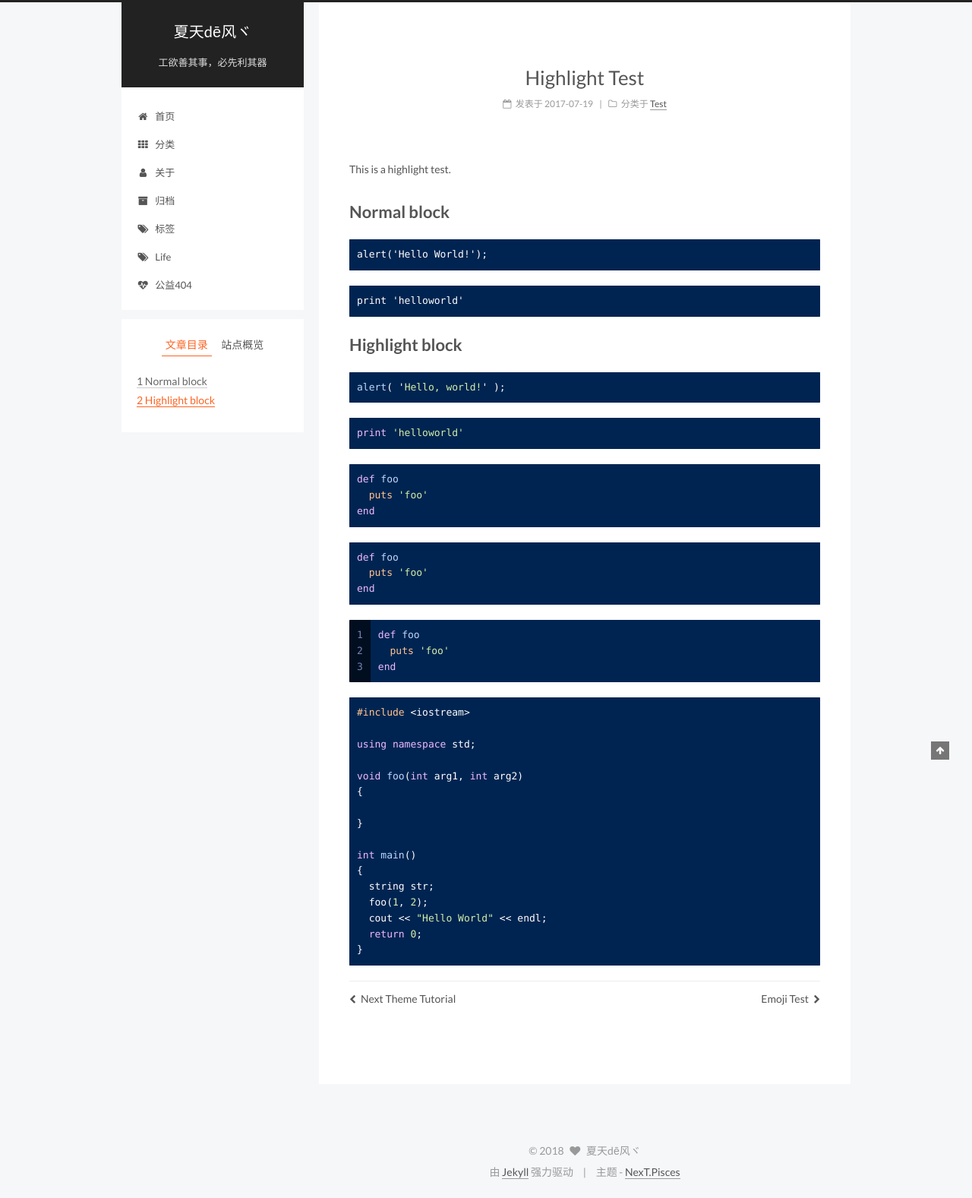
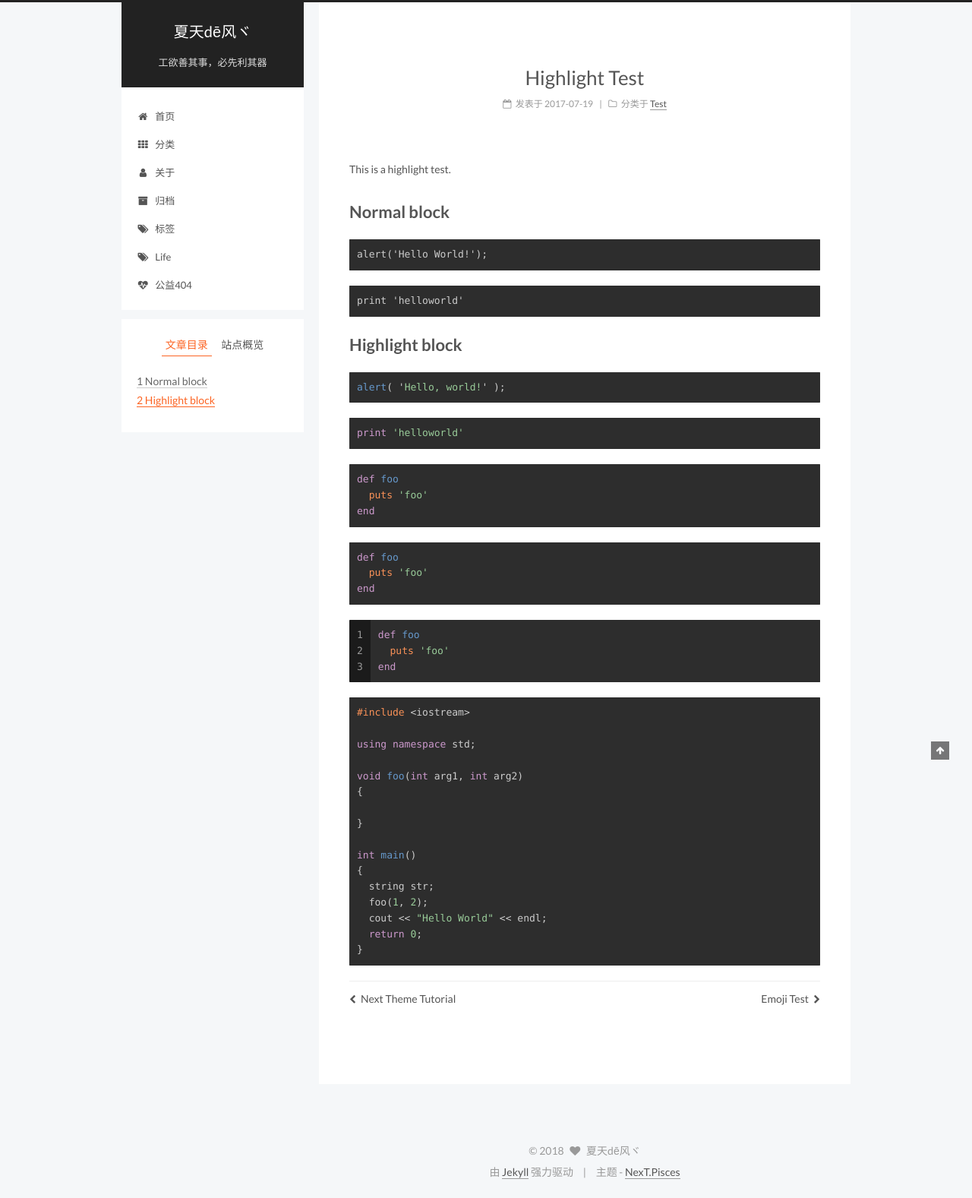
Before and after one commit to biezz/biezz.github.io, a Jekyll site: the page built from _posts/2017-07-19-highlight-test.md, in a window 1280 px wide. Shown: the whole page at 76% size. Built offline with Jekyll 4.4.1, drawn with Linux system fonts in a browser that asks for light colours.

Commit message:
Update _config.yml

```diff
--- a/_config.yml
+++ b/_config.yml
@@ -356,7 +356,7 @@ custom_logo:
 # Available value:
 #    normal | night | night eighties | night blue | night bright
 # https://github.com/chriskempson/tomorrow-theme
-highlight_theme: night blue
+highlight_theme: night eighties
 
 
 # ---------------------------------------------------------------
```
